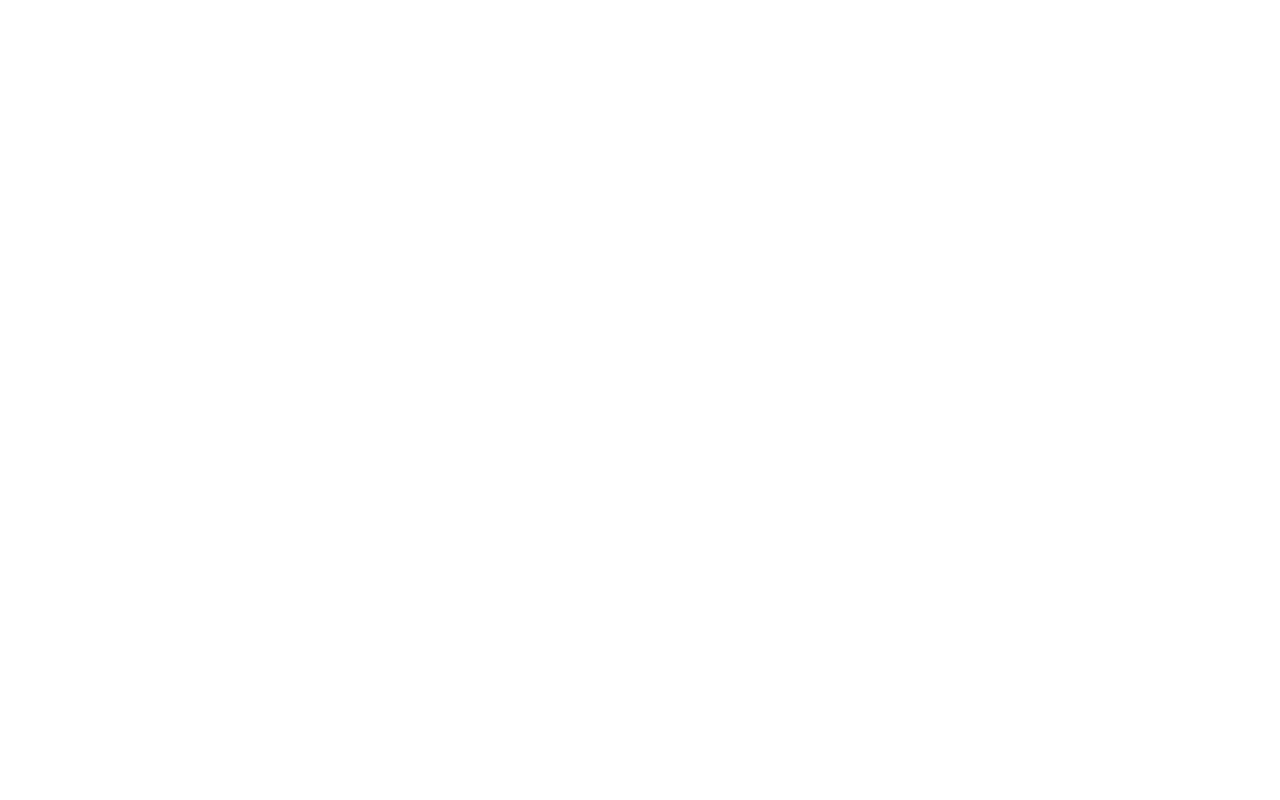
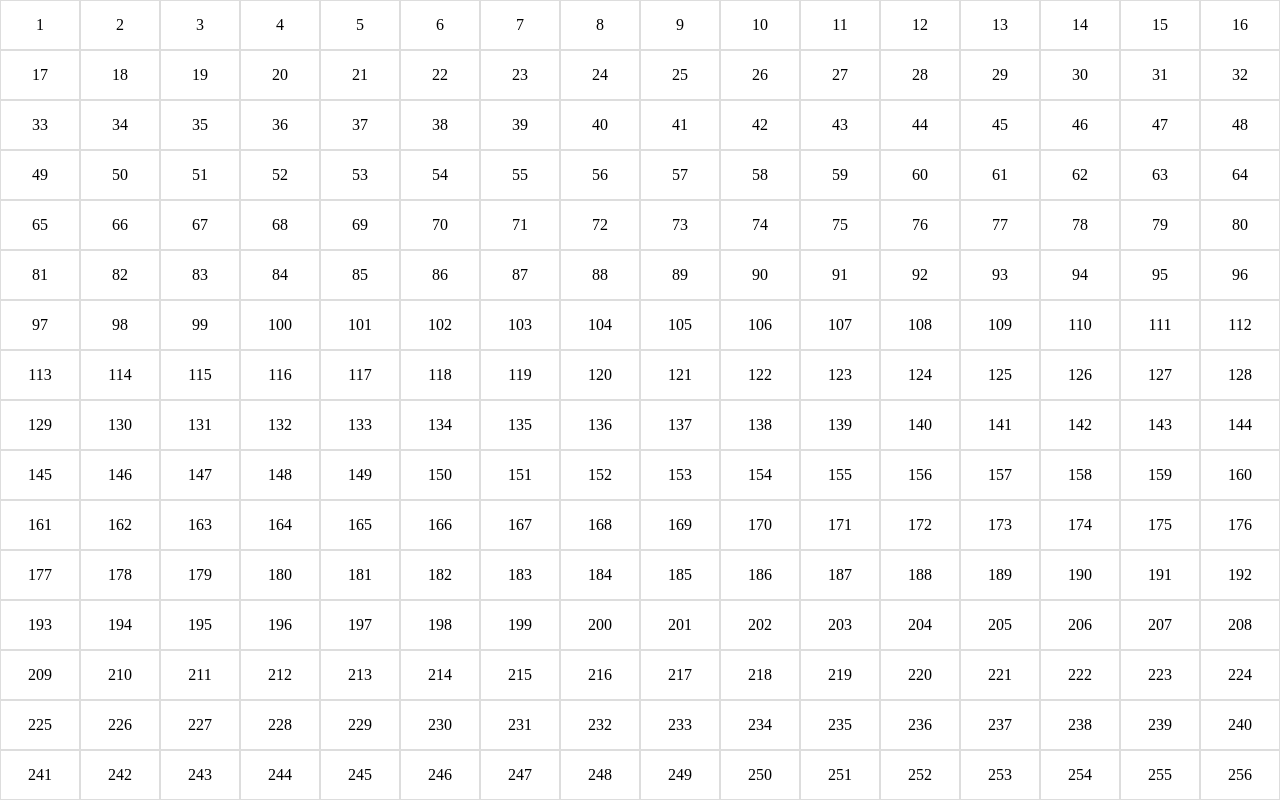
Before and after one commit to drawdejohn/Etch-A-Sketch, a plain HTML site: page index.html in a window 1280 px wide. Drawn offline with Linux system fonts and the light colour scheme.

Commit message:
Add reset.css and index.js with a function that creates a 16x16 grid

```diff
--- a/index.html
+++ b/index.html
@@ -5,8 +5,12 @@
     <meta http-equiv="X-UA-Compatible" content="IE=edge">
     <meta name="viewport" content="width=device-width, initial-scale=1.0">
     <title>Etch-A-Sketch</title>
+    <link rel="stylesheet" href="reset.css">
+    <link rel="stylesheet" href="styles.css">
+    <script src="index.js" defer></script>
 </head>
 <body>
-
+    <div id="container">
+    </div>
 </body>
 </html>
--- a/index.js
+++ b/index.js
@@ -0,0 +1,13 @@
+const container = document.getElementById("container");
+
+function makeRows(rows, cols) {
+  container.style.setProperty('--grid-rows', rows);
+  container.style.setProperty('--grid-cols', cols);
+  for (c = 0; c < (rows * cols); c++) {
+    let cell = document.createElement("div");
+    cell.innerText = (c + 1);
+    container.appendChild(cell).className = "grid-item";
+  };
+};
+
+makeRows(16, 16);
--- /dev/null
+++ b/reset.css
@@ -0,0 +1,48 @@
+/* http://meyerweb.com/eric/tools/css/reset/
+   v2.0 | 20110126
+   License: none (public domain)
+*/
+
+html, body, div, span, applet, object, iframe,
+h1, h2, h3, h4, h5, h6, p, blockquote, pre,
+a, abbr, acronym, address, big, cite, code,
+del, dfn, em, img, ins, kbd, q, s, samp,
+small, strike, strong, sub, sup, tt, var,
+b, u, i, center,
+dl, dt, dd, ol, ul, li,
+fieldset, form, label, legend,
+table, caption, tbody, tfoot, thead, tr, th, td,
+article, aside, canvas, details, embed,
+figure, figcaption, footer, header, hgroup,
+menu, nav, output, ruby, section, summary,
+time, mark, audio, video {
+	margin: 0;
+	padding: 0;
+	border: 0;
+	font-size: 100%;
+	font: inherit;
+	vertical-align: baseline;
+}
+/* HTML5 display-role reset for older browsers */
+article, aside, details, figcaption, figure,
+footer, header, hgroup, menu, nav, section {
+	display: block;
+}
+body {
+	line-height: 1;
+}
+ol, ul {
+	list-style: none;
+}
+blockquote, q {
+	quotes: none;
+}
+blockquote:before, blockquote:after,
+q:before, q:after {
+	content: '';
+	content: none;
+}
+table {
+	border-collapse: collapse;
+	border-spacing: 0;
+}
--- /dev/null
+++ b/styles.css
@@ -0,0 +1,17 @@
+:root {
+    --grid-cols: 1;
+    --grid-rows: 1;
+}
+
+#container {
+    display: grid;
+    grid-gap: 0em;
+    grid-template-rows: repeat(var(--grid-rows), 1fr);
+    grid-template-columns: repeat(var(--grid-cols), 1fr);
+}
+
+.grid-item {
+    padding: 1em;
+    border: 1px solid #ddd;
+    text-align: center;
+}
```
